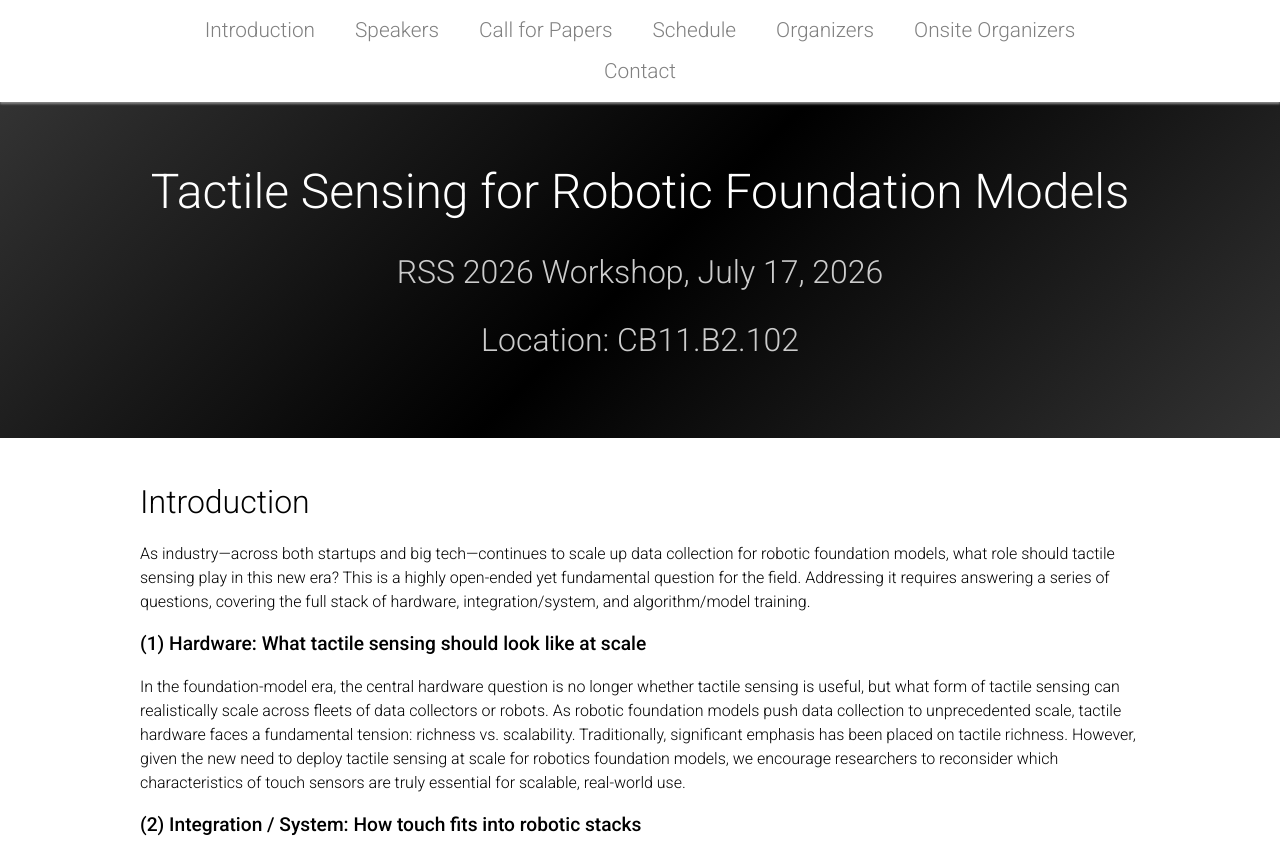
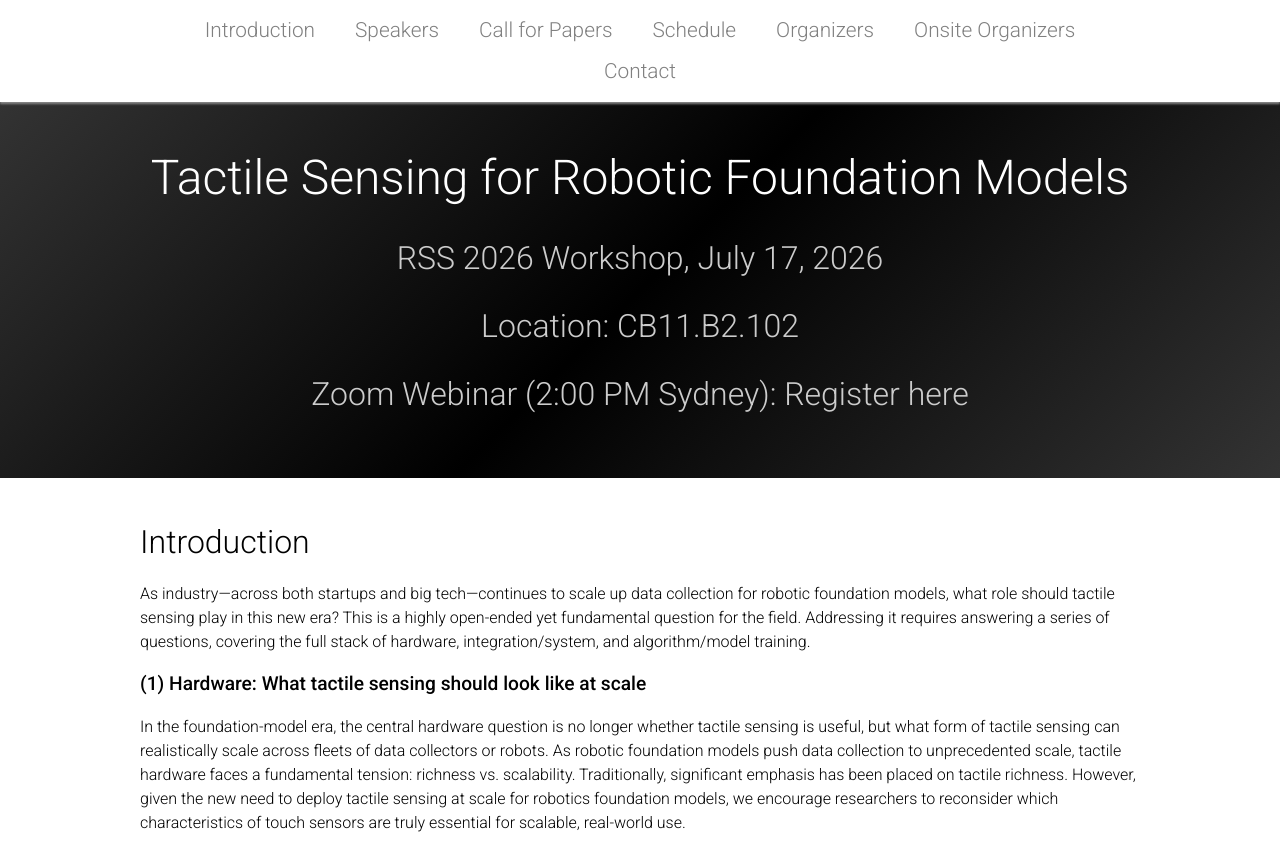
Before and after one commit to tac-for-fm/tac-for-fm.github.io, a plain HTML site: page rss2026/index.html in a window 1280 px wide. Shown: the top 843 px of the page. Drawn offline with nearby package versions, Linux system fonts and the light colour scheme; some packages are replaced by stand-ins of ours.

Commit message:
add zoom infor

```diff
--- a/rss2026/index.html
+++ b/rss2026/index.html
@@ -34,6 +34,9 @@
     </div>
     <div class="subtitle" style="color: #ccc; margin: 20px">
       Location: CB11.B2.102
+    </div>
+    <div class="subtitle" style="color: #ccc; margin: 20px">
+      Zoom Webinar (2:00 PM Sydney): <a href="https://us06web.zoom.us/webinar/register/WN_R-Dh3jvDT-aODjEJorCgpQ" style="color: #ccc;">Register here</a>
     </div>
   </div>
 </div>
```
